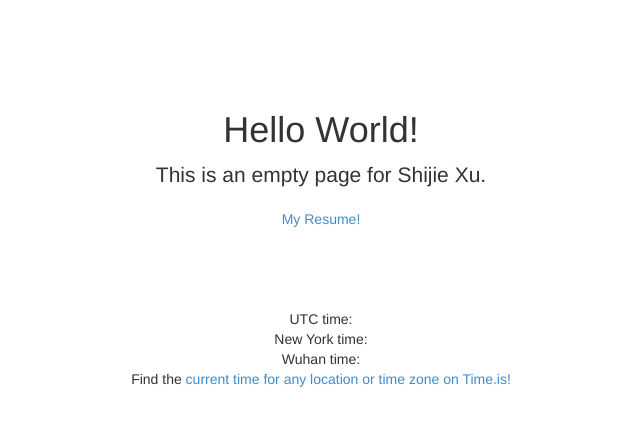
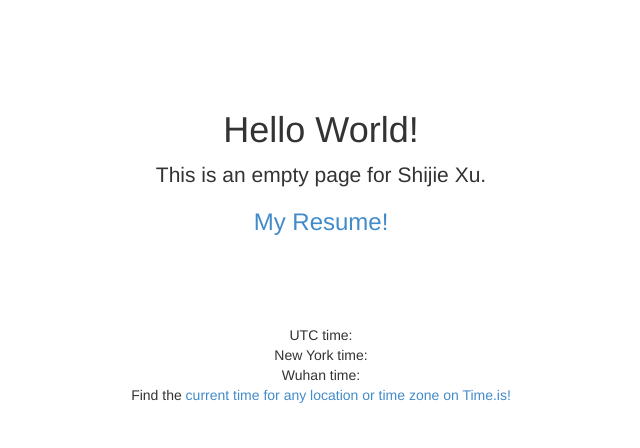
Before and after one commit to hiddenghost/cli-workshop, a plain HTML site: page website/index.html in a window 1280 px wide. Shown: the whole page, without its empty margins (319-959 px from the left). Drawn offline with nearby package versions, Linux system fonts and the light colour scheme; a script that the page names is missing.

Commit message:
fix a bug in head

```diff
--- a/website/index.html
+++ b/website/index.html
@@ -34,7 +34,7 @@
       <div class="edit-this">
         <h1>Hello World!</h1>
         <p class="lead">This is an empty page for Shijie Xu.</p>
-        <h3></h3><a href="Resume.pdf">My Resume!</a></h3>
+        <h3><a href="Resume.pdf">My Resume!</a></h3>
       </div>
       <script src="http://widget.time.is/t.js"></script>
       <script>
```
